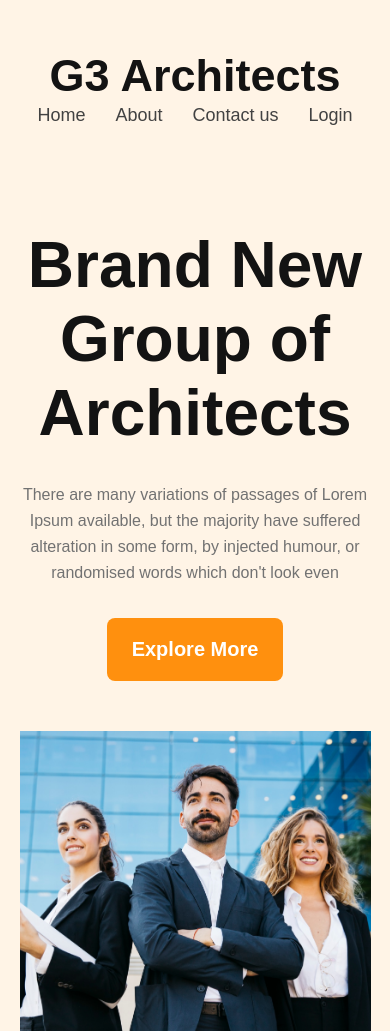
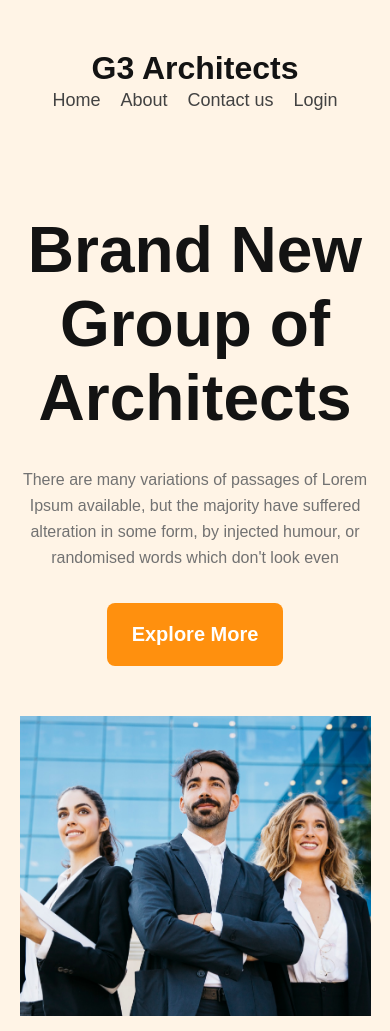
Before and after one commit to Jisan-Dev/M9-g3-architect-project, a plain HTML site: page index.html in a window 390 px wide. Shown: the top 1031 px of the page. Drawn offline with Linux system fonts and the light colour scheme; a web font is replaced by a local one.

Commit message:
adjusted the responsive logo size and menu font size

```diff
--- a/styles/architect.css
+++ b/styles/architect.css
@@ -141,6 +141,17 @@ nav > h3 {
   header nav {
     flex-direction: column;
   }
+
+  nav > h3 {
+    font-size: 2rem;
+  }
+
+  header nav > ul {
+    gap: 20px;
+    display: flex;
+    list-style: none;
+  }
+
   header #banner-content > img {
     height: 300px;
     object-fit: cover;
```
